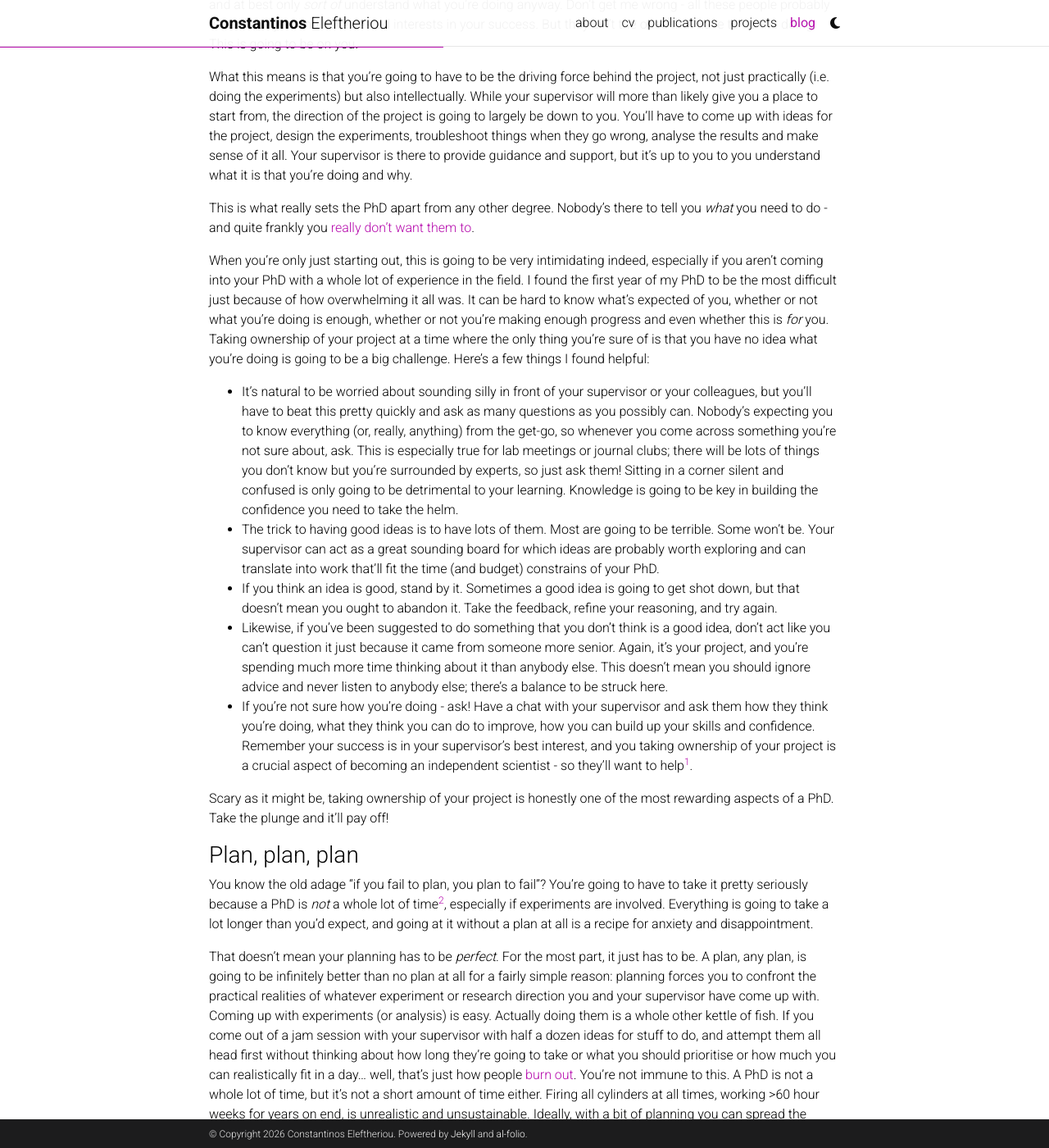
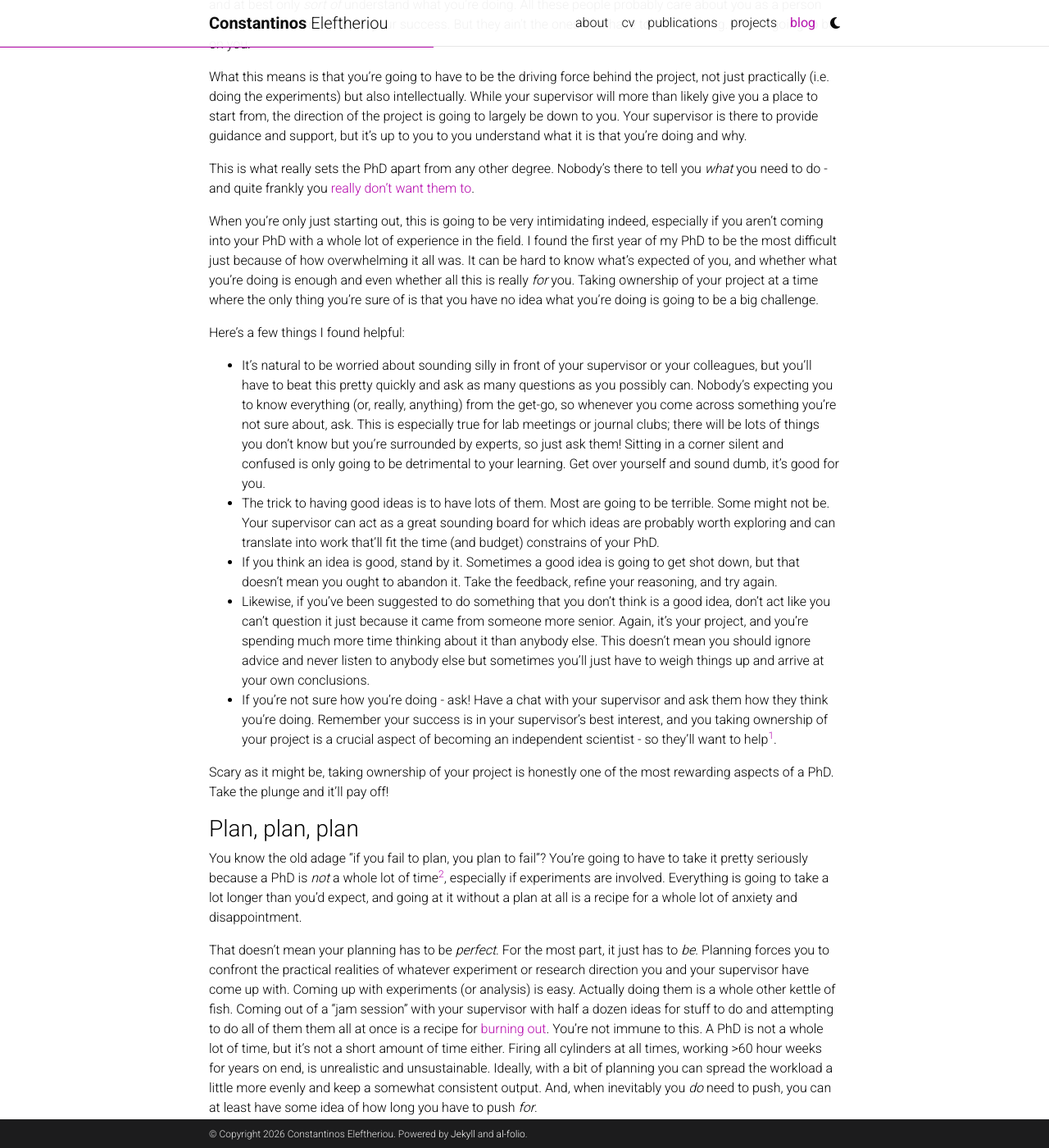
Before and after one commit to celefthe/celefthe.github.io, a Jekyll site: the page built from _posts/2025-08-30-a-phd-is-more-than-the-research.md, in a window 1280 px wide and 1400 px high, scrolled down 1753 px. Shown: the whole window at 82% size. Built offline with Jekyll 4.4.1, drawn with Linux system fonts in a browser that asks for light colours; full-size pictures stand in for the smaller copies a plugin makes; comment, search, counter and statistics services are not loaded; a style sheet for code colours, icons or effects is not loaded; some of the changed text lies outside the part shown.

Commit message:
change wording

```diff
--- a/_posts/2025-08-30-a-phd-is-more-than-the-research.md
+++ b/_posts/2025-08-30-a-phd-is-more-than-the-research.md
@@ -20,17 +20,18 @@
     "It wasn't all that bad, was it?"
 </div>
 
-By and large, I think I've was lucky with my PhD. I had an incredible supervisor, awesome colleagues, and a super interesting project that I was able to make my own. Most of my challenges came mainly from the fact that doing a PhD is _hard_. The science is hard, the experiments are hard, the analysis is hard, the writing is hard. The whole thing, really, is just not easy.
+By and large, I think I was pretty lucky with my PhD. I had an incredible supervisor, awesome colleagues, and a super interesting project that I was able to make my own. Most of my challenges came mainly from the fact that doing a PhD is _hard_. The science is hard, the experiments are hard, the analysis is hard, the writing is hard. The whole thing is just not easy at all.
 
-Also there was a global pandemic going on, which certainly didn't help.
+Also there was a global pandemic going on, which didn't help.
 
-As I look back at my time as a PhD student, I think that most of what I've actually _learned_ really had nothing to do with neuroscience per se. Sure, I did learn a fair amount about the brain and Rett Syndrome and what have you, I suppose. But things like working in a team, managing time, navigating meetings, and keeping focus were all critical to actually getting it done.
+As I look back at my time as a PhD student, I think that most of what I've actually _learned_ really had nothing to do with neuroscience per se. I mean, learning about the brain and neurodevelopmental disorders was a big chunk of it, sure. But it ain't all there is to it.
 
-I list a few of the things I learned here in the hope that you'll find them useful, whether you're just starting out on your PhD or are well into it. Of course, these are all relevant to what _my_ PhD was like, so take it all with a bucket of salt; your mileage may vary.
+Here I list a few of the things that I learned during my time as a PhD student in the hope that you'll find them useful, whether you're just starting out on your PhD or are well into it. Of course, these are all relevant to what _my_ PhD was like, so take it all with a bucket of salt; your mileage may vary.
 
 - [Take ownership](#take-ownership)
 - [Plan, plan, plan](#plan-plan-plan)
 - [Every meeting needs an agenda](#every-meeting-needs-an-agenda)
+- [Let failure wash over you](#let-failure-wash-over-you)
 - [Details matter](#details-matter)
 - [Bite more than you can chew](#bite-more-than-you-can-chew)
 - [Keep a research journal](#keep-a-research-journal)
@@ -43,47 +44,50 @@
 
 It sounds fairly obvious, but your PhD project is _your_ PhD project.
 
-The harsh reality is that nobody is going to care about your project as much as you do. Your supervisor is likely managing multiple projects, your colleagues have their own work, your friends and family have their own lives and at best only _sort of_ understand what you're doing anyway. Don't get me wrong - all these people probably care about you and have vested interests in your success. But they ain't the ones that have to do the doing. This is going to be on you.
+The harsh reality is that nobody is going to care about your project as much as you do. Your supervisor is likely managing multiple projects, your colleagues have their own work, your friends and family have their own lives and at best only _sort of_ understand what you're doing. All these people probably care about you as a person and have vested interests in your success. But they ain't the ones that have to do the doing. This is going to be on you.
 
-What this means is that you're going to have to be the driving force behind the project, not just practically (i.e. doing the experiments) but also intellectually. While your supervisor will more than likely give you a place to start from, the direction of the project is going to largely be down to you. You'll have to come up with ideas for the project, design the experiments, troubleshoot things when they go wrong, analyse the results and make sense of it all. Your supervisor is there to provide guidance and support, but it's up to you to you understand what it is that you're doing and why.
+What this means is that you're going to have to be the driving force behind the project, not just practically (i.e. doing the experiments) but also intellectually. While your supervisor will more than likely give you a place to start from, the direction of the project is going to largely be down to you. Your supervisor is there to provide guidance and support, but it's up to you to you understand what it is that you're doing and why.
 
 This is what really sets the PhD apart from any other degree. Nobody's there to tell you _what_ you need to do - and quite frankly you [really don't want them to](https://austinhenley.com/blog/lessonsfrommyphd.html#leadorbeled).
 
-When you're only just starting out, this is going to be very intimidating indeed, especially if you aren't coming into your PhD with a whole lot of experience in the field. I found the first year of my PhD to be the most difficult just because of how overwhelming it all was. It can be hard to know what's expected of you, whether or not what you're doing is enough, whether or not you're making enough progress and even whether this is _for_ you. Taking ownership of your project at a time where the only thing you're sure of is that you have no idea what you're doing is going to be a big challenge. Here's a few things I found helpful:
+When you're only just starting out, this is going to be very intimidating indeed, especially if you aren't coming into your PhD with a whole lot of experience in the field. I found the first year of my PhD to be the most difficult just because of how overwhelming it all was. It can be hard to know what's expected of you, and whether what you're doing is enough and even whether all this is really _for_ you. Taking ownership of your project at a time where the only thing you're sure of is that you have no idea what you're doing is going to be a big challenge.
 
-- It's natural to be worried about sounding silly in front of your supervisor or your colleagues, but you'll have to beat this pretty quickly and ask as many questions as you possibly can. Nobody's expecting you to know everything (or, really, anything) from the get-go, so whenever you come across something you're not sure about, ask. This is especially true for lab meetings or journal clubs; there will be lots of things you don't know but you're surrounded by experts, so just ask them! Sitting in a corner silent and confused is only going to be detrimental to your learning. Knowledge is going to be key in building the confidence you need to take the helm.
-- The trick to having good ideas is to have lots of them. Most are going to be terrible. Some won't be. Your supervisor can act as a great sounding board for which ideas are probably worth exploring and can translate into work that'll fit the time (and budget) constrains of your PhD.
+Here's a few things I found helpful:
+
+- It's natural to be worried about sounding silly in front of your supervisor or your colleagues, but you'll have to beat this pretty quickly and ask as many questions as you possibly can. Nobody's expecting you to know everything (or, really, anything) from the get-go, so whenever you come across something you're not sure about, ask. This is especially true for lab meetings or journal clubs; there will be lots of things you don't know but you're surrounded by experts, so just ask them! Sitting in a corner silent and confused is only going to be detrimental to your learning. Get over yourself and sound dumb, it's good for you.
+- The trick to having good ideas is to have lots of them. Most are going to be terrible. Some might not be. Your supervisor can act as a great sounding board for which ideas are probably worth exploring and can translate into work that'll fit the time (and budget) constrains of your PhD.
 - If you think an idea is good, stand by it. Sometimes a good idea is going to get shot down, but that doesn't mean you ought to abandon it. Take the feedback, refine your reasoning, and try again.
-- Likewise, if you've been suggested to do something that you don't think is a good idea, don't act like you can't question it just because it came from someone more senior. Again, it's your project, and you're spending much more time thinking about it than anybody else. This doesn't mean you should ignore advice and never listen to anybody else; there's a balance to be struck here.
-- If you're not sure how you're doing - ask! Have a chat with your supervisor and ask them how they think you're doing, what they think you can do to improve, how you can build up your skills and confidence. Remember your success is in your supervisor's best interest, and you taking ownership of your project is a crucial aspect of becoming an independent scientist - so they'll want to help[^1].
+- Likewise, if you've been suggested to do something that you don't think is a good idea, don't act like you can't question it just because it came from someone more senior. Again, it's your project, and you're spending much more time thinking about it than anybody else. This doesn't mean you should ignore advice and never listen to anybody else but sometimes you'll just have to weigh things up and arrive at your own conclusions.
+- If you're not sure how you're doing - ask! Have a chat with your supervisor and ask them how they think you're doing. Remember your success is in your supervisor's best interest, and you taking ownership of your project is a crucial aspect of becoming an independent scientist - so they'll want to help[^1].
 
 Scary as it might be, taking ownership of your project is honestly one of the most rewarding aspects of a PhD. Take the plunge and it'll pay off!
 
-
 ### Plan, plan, plan
 
-You know the old adage "if you fail to plan, you plan to fail"? You're going to have to take it pretty seriously because a PhD is _not_ a whole lot of time[^2], especially if experiments are involved. Everything is going to take a lot longer than you'd expect, and going at it without a plan at all is a recipe for anxiety and disappointment.
+You know the old adage "if you fail to plan, you plan to fail"? You're going to have to take it pretty seriously because a PhD is _not_ a whole lot of time[^2], especially if experiments are involved. Everything is going to take a lot longer than you'd expect, and going at it without a plan at all is a recipe for a whole lot of anxiety and disappointment.
 
-That doesn't mean your planning has to be _perfect_. For the most part, it just has to be. A plan, any plan, is going to be infinitely better than no plan at all for a fairly simple reason: planning forces you to confront the practical realities of whatever experiment or research direction you and your supervisor have come up with. Coming up with experiments (or analysis) is easy. Actually doing them is a whole other kettle of fish. If you come out of a jam session with your supervisor with half a dozen ideas for stuff to do, and attempt them all head first without thinking about how long they're going to take or what you should prioritise or how much you can realistically fit in a day... well, that's just how people [burn out](https://www.who.int/news/item/28-05-2019-burn-out-an-occupational-phenomenon-international-classification-of-diseases). You're not immune to this. A PhD is not a whole lot of time, but it's not a short amount of time either. Firing all cylinders at all times, working >60 hour weeks for years on end, is unrealistic and unsustainable. Ideally, with a bit of planning you can spread the workload a little more evenly and keep a consistent output. And, when inevitably you _do_ need to push, you can at least have some idea of how long you have to push _for_.
+That doesn't mean your planning has to be _perfect_. For the most part, it just has to _be_. Planning forces you to confront the practical realities of whatever experiment or research direction you and your supervisor have come up with. Coming up with experiments (or analysis) is easy. Actually doing them is a whole other kettle of fish. Coming out of a "jam session" with your supervisor with half a dozen ideas for stuff to do and attempting to do all of them them all at once is a recipe for [burning out](https://www.who.int/news/item/28-05-2019-burn-out-an-occupational-phenomenon-international-classification-of-diseases). You're not immune to this. A PhD is not a whole lot of time, but it's not a short amount of time either. Firing all cylinders at all times, working >60 hour weeks for years on end, is unrealistic and unsustainable. Ideally, with a bit of planning you can spread the workload a little more evenly and keep a somewhat consistent output. And, when inevitably you _do_ need to push, you can at least have some idea of how long you have to push _for_.
 
-Now, the reality of doing research means that, unlike something like software engineering where it is conceivable to have a pretty good idea of what the final product will look like _a priori_, direction is bound to change frequently and (at times) rather suddenly depending on how experiments go. This is going to be particularly true at the start, when the overall question / hypothesis of your project will be a little vague. And that's perfectly fine! At any one time, you can only really plan based on the information you have available. Treat any plan as ephemeral, and aim to review and revise often.
+Unlike something like software engineering where it is conceivable to have a pretty good idea of what the final product will look like _a priori_, the reality of research is that direction is bound to change frequently and (at times) rather suddenly depending on how experiments go. This is going to be particularly true at the start, when the overall question / hypothesis of your project is bound to be somewhat vague. That's perfectly fine. At any one time, you can only really plan based on the information you have available. Treat any plan as ephemeral. Aim to review and revise often.
 
-Project management is an infinite internet rabbit hole. There is an incredible amount of resources and opinions about how to best plan a project or manage your time. I generally find a lot of it quite useless and catering to a sense of _feeling_ productive without necessarily _being_ productive. But you should explore around and come to your own conclusions; different things work for different people. A few concepts I personally find useful:
+Project management is an infinite internet rabbit hole. There is an incredible amount of resources and opinions about how to best plan a project or manage your time out there, but I personally find a lot of it quite useless. Most of it appears to cater to a sense of _feeling_ productive without necessarily _being_ productive. But you should explore around and come to your own conclusions; different things work for different people. A few concepts I personally find useful:
 
-- **The five year plan.** I'm not saying that you should be running your PhD project like a [Soviet factory](https://en.wikipedia.org/wiki/Five-year_plans_of_the_Soviet_Union), but I'm not saying you shouldn't be either. The idea here is that project planning should be done at different levels - across your PhD (4/5 years), the upcoming year, the next few months, the next week and, finally, the day ahead of you[^3]. These different planning levels have different scopes; what you would like to achieve across your PhD is going to be different in magnitude than what you want to achieve by the time you go home today. Planning longer term than what's immedietly in front of you helps to keep what you're doing in perspective, and also keeps you from losing the forest for the trees by assessing how big a priority what you're planning on working on in the more immediate term is compared to what you're trying to achieve overall. It's a great way to get rid of tasks / experiments that don't directly feed into the bigger picture, particularly when you have a lot on your plate.
-- **Milestones.** Coming up with milestones during any long project is a good idea not just to keep things focused, but also to keep motivated and get a sense of accomplishment. It also forces you to come up with concrete *deliverables* when it comes to a particular body of work, be it analysis or a set of experiments. *I've done X and managed to answer Y* is a pretty good feeling.
-- **Planning backwards.** Once you've identified a milestone, when it comes to the actual scheduling of things I find it's better to start at the end - what the final *thing* looks like - and work backwards from there. This will force you to think through the interim steps you need to achieve a particular goal, which would otherwise come up unexpectedly.
-- **Time blocking.** As simple as it sounds, I find this to be extremely effective when I actually manage to pull it off. Block time in your calendar to do _one thing, and do it well_. Do nothing else during that time. Keeps the mind focused so you don't have to constantly context switch, which is both tiring and counter-productive. Also a great way to plan the week ahead so that you don't have to think about what it is you're supposed to be doing every morning and make sure you're spending enough time doing things you actually need[^4] to do.
+- **The five year plan.** I'm not saying that you should be running your PhD project like a [Soviet factory](https://en.wikipedia.org/wiki/Five-year_plans_of_the_Soviet_Union), but I'm not saying you shouldn't be either. The idea here is that project planning should be done at different levels - across your PhD (4/5 years), the upcoming year, the next few months, the next week and, finally, the day ahead of you[^3]. These different planning levels have different scopes; what you would like to achieve across your PhD is going to be different in magnitude than what you want to achieve by the time you go home today. Planning for longer than what's immediately in front of you helps to keep what you're doing in perspective, and also keeps you from losing the forest for the trees. It's a great way to get rid of tasks / experiments that don't directly feed into the bigger picture, particularly when you have a lot on your plate.
+- **Milestones.** Coming up with milestones during any long project is a good idea not just to keep things focused, but also to keep motivated and get a sense of accomplishment. It also forces you to come up with concrete _deliverables_ when it comes to a particular body of work, be it analysis or a set of experiments. _I've done X and managed to answer Y_ is a pretty good feeling.
+- **Planning backwards.** Once you've identified a milestone, when it comes to the actual scheduling of things I find it's better to start at the end - what the final _thing_ looks like - and work backwards from there. This will force you to think through the interim steps you need to achieve a particular goal, which would otherwise crop up unexpectedly.
+- **Time blocking.** As simple as it sounds, I find this to be extremely effective (when I actually manage to pull it off, which in all fairness is not that often). Block time in your calendar to do _one thing, and do it well_. Do nothing else during that time. Keeps the mind focused so you don't have to constantly context switch, which is both tiring and counter-productive. Also a great way to plan the week ahead so that you don't have to think about what it is you're supposed to be doing every morning and make sure you're spending enough time doing things you actually need[^4] to do.
 
 Vitae, the UK non-profit supporting career development for researchers, has some excellent [resources on planning your PhD project](https://www.vitae.ac.uk/doing-research/doing-a-doctorate/starting-a-doctorate/planning-your-research-project), including lots of practical advice on how to get started.
 
-
 ### Every meeting needs an agenda
 
-Walking into any meeting without a sense of purpose is inevitably going to be a massive waste of your time. Supervisor meetings, meetings with your colleagues, lab meetings, team meetings - if you're there, you need to get something out of them, otherwise they're a waste of your time. Particularly for one-on-one meetings, I got a more lot out of them once I started formalising why I was there to begin with. Getting into the habit of jotting a few bullet-points down just prior - for things to discuss, ask or get feedback on - doubles as a great way to keep meetings focused and prevent conversations from going off the rails.
+Walking into any meeting without a sense of purpose is inevitably going to be a massive waste of your time. Supervisor meetings, meetings with your colleagues, lab meetings, team meetings - if you're there, you need to get something out of them, otherwise you're wasting your time. Particularly for one-on-one meetings, I got a more lot out of them once I started formalising why I was there to begin with. Getting into the habit of jotting a few bullet-points down just prior - for things to discuss, ask or get feedback on - doubles as a great way to keep meetings focused and prevent conversations from going off the rails.
 
-Supervisor meetings in particular become infinitely more useful once you realise they're not for you to justify your existence[^5]. They are there for you to get feedback on your work. Going over a laundry list of every single task you've done since the last meeting is only helpful if your aim is to sound busy. Having a preconception for what _you'll_ find most useful out of a meeting will ensure it is time well spent.
+Supervisor meetings in particular become infinitely more useful once you realise they're not for you to justify your existence[^5]. They are there for you to get feedback on your work. Going over a laundry list of every single task you've done since the last meeting is only helpful if your aim is to sound busy. Having a preconception for what _you'll_ find most useful out of a meeting will ensure it becomes time well spent, and also makes it feel somewhat less intimidating.
 
+## Let failure wash over you
+
+Get used to being wrong.
 
 ### Details matter
 
@@ -122,6 +121,6 @@
 
 [^1]: I'm assuming your supervisor will earnestly want to be helpful because this was my experience, but unfortunately this isn't always going to be the case. Not all supervisors are good mentors. There's a few ways you can sort of gauge this before starting a PhD but that's a matter for a different post.
 [^2]: The usual PhD funding in the UK for a neuroscience PhD programme is ~4 years.
-[^3]: I remember coming across this concept a while back described as planning at "10k ft, 1k ft, 100 ft" etc but I could not find a good resource when writing this post for the life of me. It's exactly the same thing; the soviet factory analogy just appeals to me more.
+[^3]: I remember coming across this concept a while back described as planning at "10k ft, 1k ft, 100 ft" etc but I could not find a good resource when writing this post for the life of me. It's practically the same thing.
 [^4]: "Need" can take a variety of definitions, but generally speaking - you _need_ food and water, you don't _need_ to spend half a morning trying to work out why the Zotero plugin doesn't work on Safari anymore.
 [^5]: If you're in a meeting where you need to justify your existence, you generally _know_ before you rock up to the meeting.
```
Also changed, not shown: other parts of _posts/2025-08-30-a-phd-is-more-than-the-research.md (+4 -9 lines).
